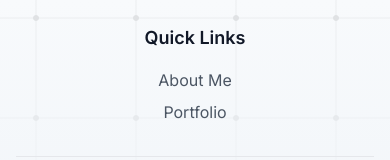
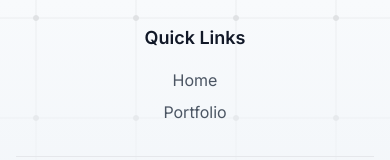
Before and after one commit to tiarss/web-profile, a Next.js app: page /portfolio in a window 390 px wide. Shown: the part 6118-6278 px from the top of the page. Built offline with nearby package versions, Linux system fonts and the light colour scheme.

Commit message:
fix(contact): update contact info and navigation links
- Replace placeholder email with actual email address
- Change phone link to WhatsApp link
- Update navigation links to use proper routes instead of anchors

```diff
--- a/app/page.tsx
+++ b/app/page.tsx
@@ -491,12 +491,12 @@ export default function Home() {
               <h3 className="text-lg font-semibold text-gray-900 dark:text-white mb-4">Contact</h3>
               <ul className="space-y-2">
                 <li>
-                  <a href="mailto:contact@example.com" className="text-gray-600 dark:text-gray-300 hover:text-indigo-500 dark:hover:text-indigo-400 transition-colors">
+                  <a href="mailto:subratabahtiar@gmail.com" className="text-gray-600 dark:text-gray-300 hover:text-indigo-500 dark:hover:text-indigo-400 transition-colors">
                     subratabahtiar@gmail.com
                   </a>
                 </li>
                 <li>
-                  <a href="tel:+1234567890" className="text-gray-600 dark:text-gray-300 hover:text-indigo-500 dark:hover:text-indigo-400 transition-colors">
+                  <a href="https://wa.me/6287855911143" target="_blank" className="text-gray-600 dark:text-gray-300 hover:text-indigo-500 dark:hover:text-indigo-400 transition-colors">
                     +62 878-5591-1143
                   </a>
                 </li>
@@ -527,12 +527,12 @@ export default function Home() {
               <h3 className="text-lg font-semibold text-gray-900 dark:text-white mb-4">Quick Links</h3>
               <ul className="space-y-2">
                 <li>
-                  <a href="#about-me" className="text-gray-600 dark:text-gray-300 hover:text-indigo-500 dark:hover:text-indigo-400 transition-colors">
-                    About Me
+                  <a href="/" className="text-gray-600 dark:text-gray-300 hover:text-indigo-500 dark:hover:text-indigo-400 transition-colors">
+                    Home
                   </a>
                 </li>
                 <li>
-                  <a href="#portfolio" className="text-gray-600 dark:text-gray-300 hover:text-indigo-500 dark:hover:text-indigo-400 transition-colors">
+                  <a href="/portfolio" className="text-gray-600 dark:text-gray-300 hover:text-indigo-500 dark:hover:text-indigo-400 transition-colors">
                     Portfolio
                   </a>
                 </li>
--- a/app/portfolio/page.tsx
+++ b/app/portfolio/page.tsx
@@ -124,12 +124,12 @@ export default function PortfolioPage() {
               <h3 className="text-lg font-semibold text-gray-900 dark:text-white mb-4">Contact</h3>
               <ul className="space-y-2">
                 <li>
-                  <a href="mailto:contact@example.com" className="text-gray-600 dark:text-gray-300 hover:text-indigo-500 dark:hover:text-indigo-400 transition-colors">
+                  <a href="mailto:subratabahtiar@gmail.com" className="text-gray-600 dark:text-gray-300 hover:text-indigo-500 dark:hover:text-indigo-400 transition-colors">
                     subratabahtiar@gmail.com
                   </a>
                 </li>
                 <li>
-                  <a href="tel:+1234567890" className="text-gray-600 dark:text-gray-300 hover:text-indigo-500 dark:hover:text-indigo-400 transition-colors">
+                  <a href="https://wa.me/6287855911143" target="_blank" className="text-gray-600 dark:text-gray-300 hover:text-indigo-500 dark:hover:text-indigo-400 transition-colors">
                     +62 878-5591-1143
                   </a>
                 </li>
@@ -160,12 +160,12 @@ export default function PortfolioPage() {
               <h3 className="text-lg font-semibold text-gray-900 dark:text-white mb-4">Quick Links</h3>
               <ul className="space-y-2">
                 <li>
-                  <a href="#about-me" className="text-gray-600 dark:text-gray-300 hover:text-indigo-500 dark:hover:text-indigo-400 transition-colors">
-                    About Me
+                  <a href="/" className="text-gray-600 dark:text-gray-300 hover:text-indigo-500 dark:hover:text-indigo-400 transition-colors">
+                    Home
                   </a>
                 </li>
                 <li>
-                  <a href="#portfolio" className="text-gray-600 dark:text-gray-300 hover:text-indigo-500 dark:hover:text-indigo-400 transition-colors">
+                  <a href="/portfolio" className="text-gray-600 dark:text-gray-300 hover:text-indigo-500 dark:hover:text-indigo-400 transition-colors">
                     Portfolio
                   </a>
                 </li>
```
